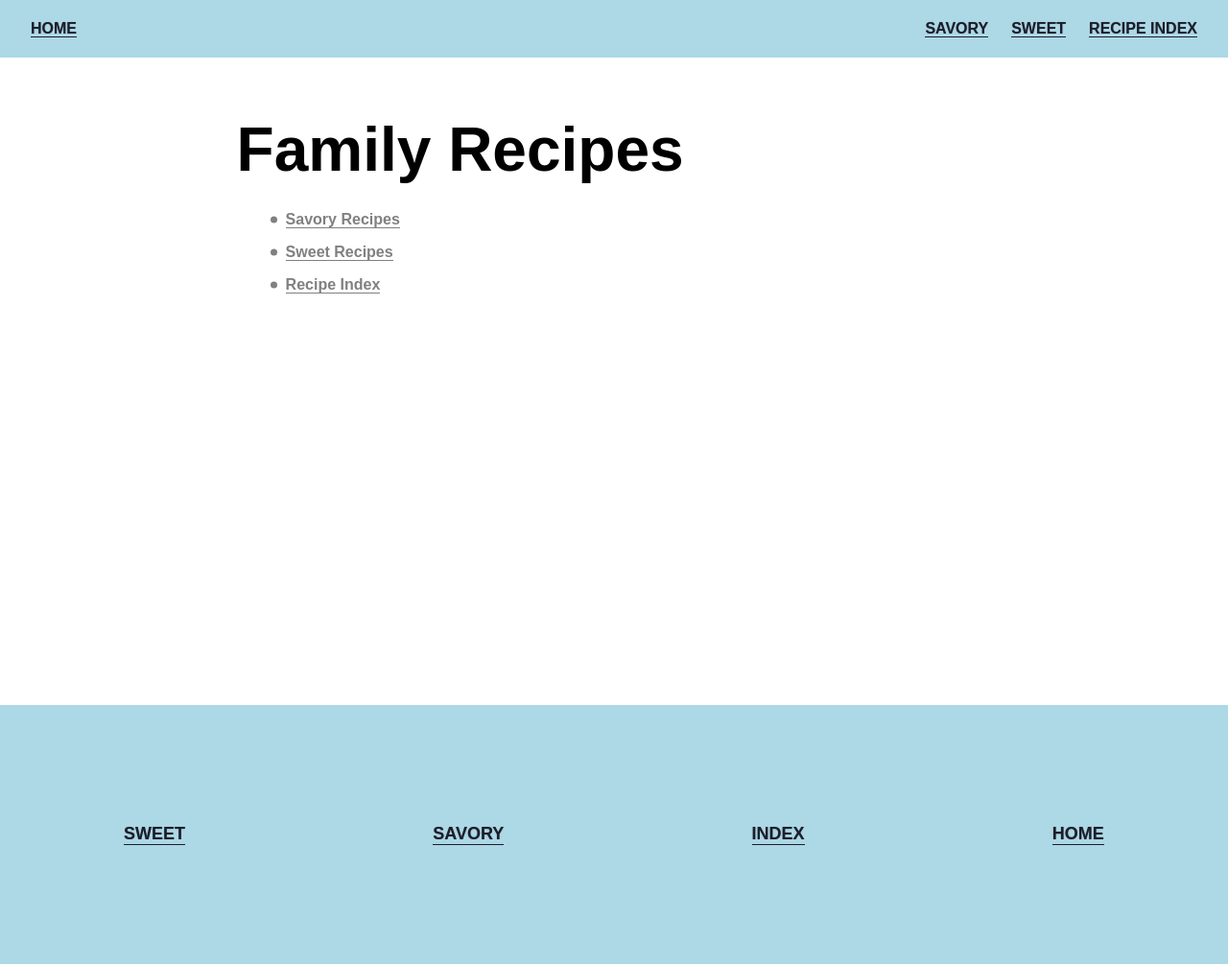
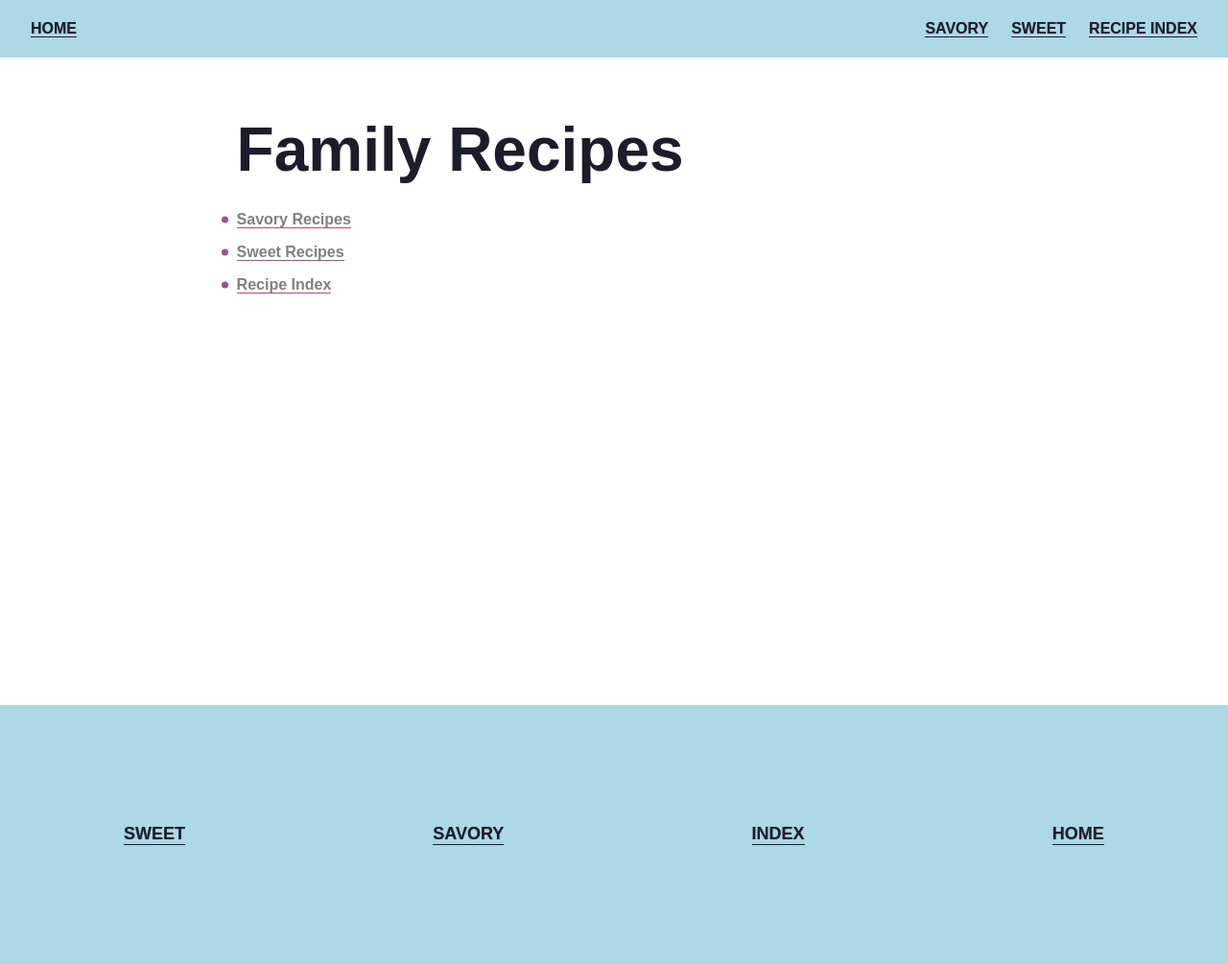
Before and after one commit to kbdonnally/family-recipes, a Jekyll site: the page built from index.md, in a window 1280 px wide. Shown: the whole page at 96% size. Built offline with Jekyll 4.4.1, drawn with Linux system fonts in a browser that asks for light colours; some web fonts are replaced.

Commit message:
Set up links more nicely & add mobile sizes for header font

```diff
--- a/assets/css/_sass/_layouts/_basics--recipes.scss
+++ b/assets/css/_sass/_layouts/_basics--recipes.scss
@@ -4,3 +4,20 @@ body {
 	margin: 0;
 	padding-top: 60px;
 }
+
+h1, h2, h3, h4, h5, h6 {
+	color: $darkgunmetal;
+}
+
+a {
+	color: $halfgray;
+	border-bottom: 1px solid $razzmic-berry;
+	&:hover, &:focus {
+		color: $razzmic-berry;
+		border-bottom: 1px solid $razzmic-berry;
+	}
+}
+
+ul {
+	padding-left: 0;
+}
--- a/assets/css/_sass/_layouts/_basics-1.scss
+++ b/assets/css/_sass/_layouts/_basics-1.scss
@@ -29,6 +29,12 @@ h1, h2, h3, h4, h5, h6 {
 h1 {
 	font-size: 4rem; // total height: 6rem
 	padding: .25em 0;
+	@media screen and (max-width: 500px) {
+		font-size: 2.25rem;
+	}
+	@media screen and (max-width: 900px) {
+		font-size: 3rem;
+	}
 }
 
 h2 {
@@ -71,7 +77,7 @@ ol {
 		&::before {
 			content: counter(my-counter) '. ';
 			font-weight: 700;
-			color: $halfgray;
+			color: $razzmic-berry;
 		}
 	}
 }
@@ -91,7 +97,7 @@ ul {
 			height: 7px;
 			width: 7px;
 			border-radius: 50%;
-			background-color: $halfgray;
+			background-color: $razzmic-berry;
 		}
 	}
 
--- a/assets/css/style.scss
+++ b/assets/css/style.scss
@@ -35,5 +35,5 @@
 @import '_layouts/basics--recipes';
 
 // pages:
-@import '_pages/blog-post';
-@import '_pages/magic-kitties';
+//@import '_pages/blog-post';
+//@import '_pages/magic-kitties';
```
